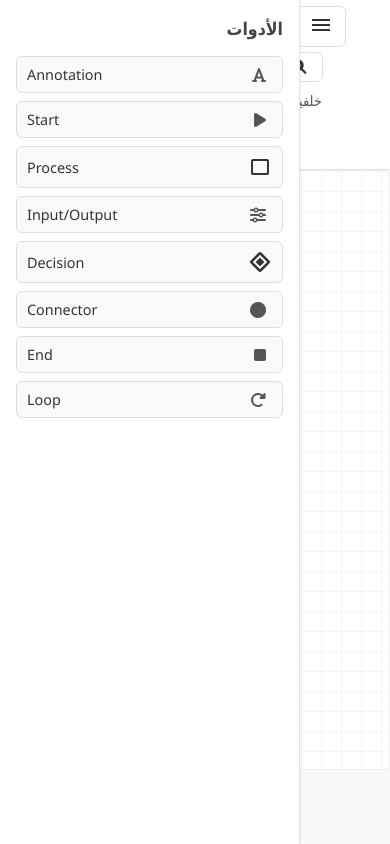
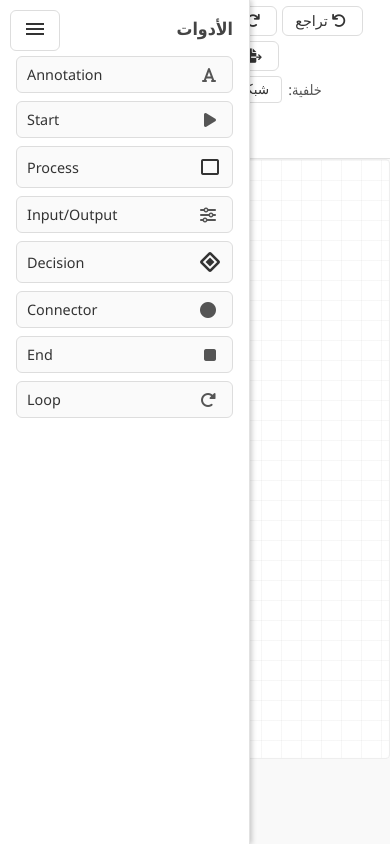
Before and after one commit to ahmedalbardisi/Flowchart, a plain HTML site: page index.html in a window 390 px wide. Both pictures are taken after a click on the button "menu". Drawn offline with nearby package versions, Linux system fonts and the light colour scheme.

Commit message:
Update style.css

```diff
--- a/style.css
+++ b/style.css
@@ -632,3 +632,39 @@ header {
     max-width: none;
   }
 }
+
+.sidebar-toggle {
+  display: none; /* إخفاء الزر افتراضيًا */
+  position: fixed;
+  top: 10px;
+  left: 10px;
+  background-color: #007bff;
+  color: white;
+  border: none;
+  padding: 10px 15px;
+  border-radius: 5px;
+  cursor: pointer;
+  font-size: 1rem;
+  z-index: 1100;
+}
+
+@media (max-width: 768px) {
+  .sidebar-toggle {
+    display: block; /* إظهار الزر فقط على الشاشات الصغيرة */
+  }
+
+  .sidebar {
+    position: fixed;
+    left: -100%; /* إخفاء الشريط الجانبي */
+    width: 80%;
+    max-width: 250px;
+    height: 100%;
+    background-color: #fff;
+    transition: left 0.3s ease;
+    box-shadow: 2px 0 5px rgba(0, 0, 0, 0.2);
+  }
+
+  .sidebar.active {
+    left: 0; /* إظهار الشريط الجانبي عند الضغط على الزر */
+  }
+}
```
